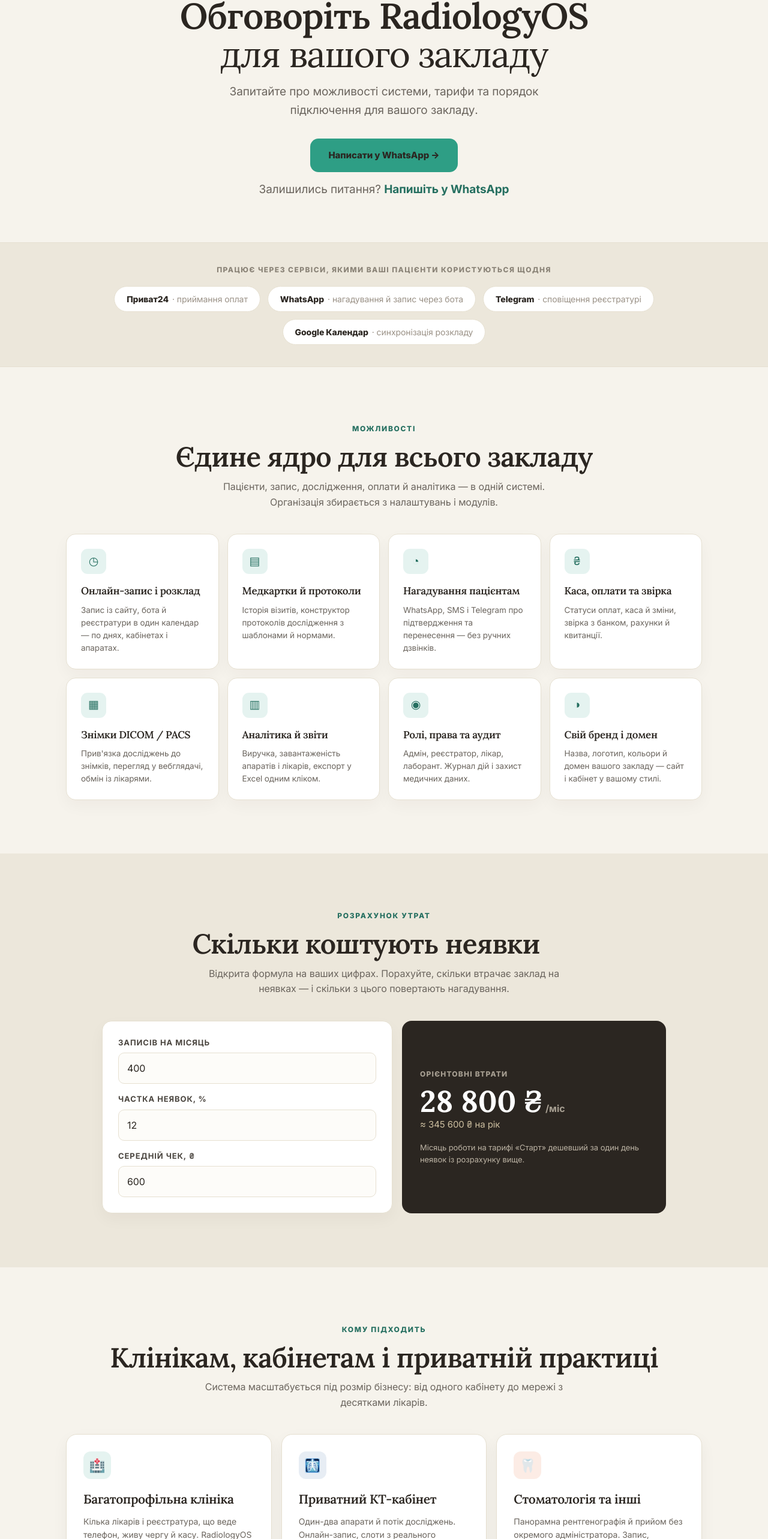
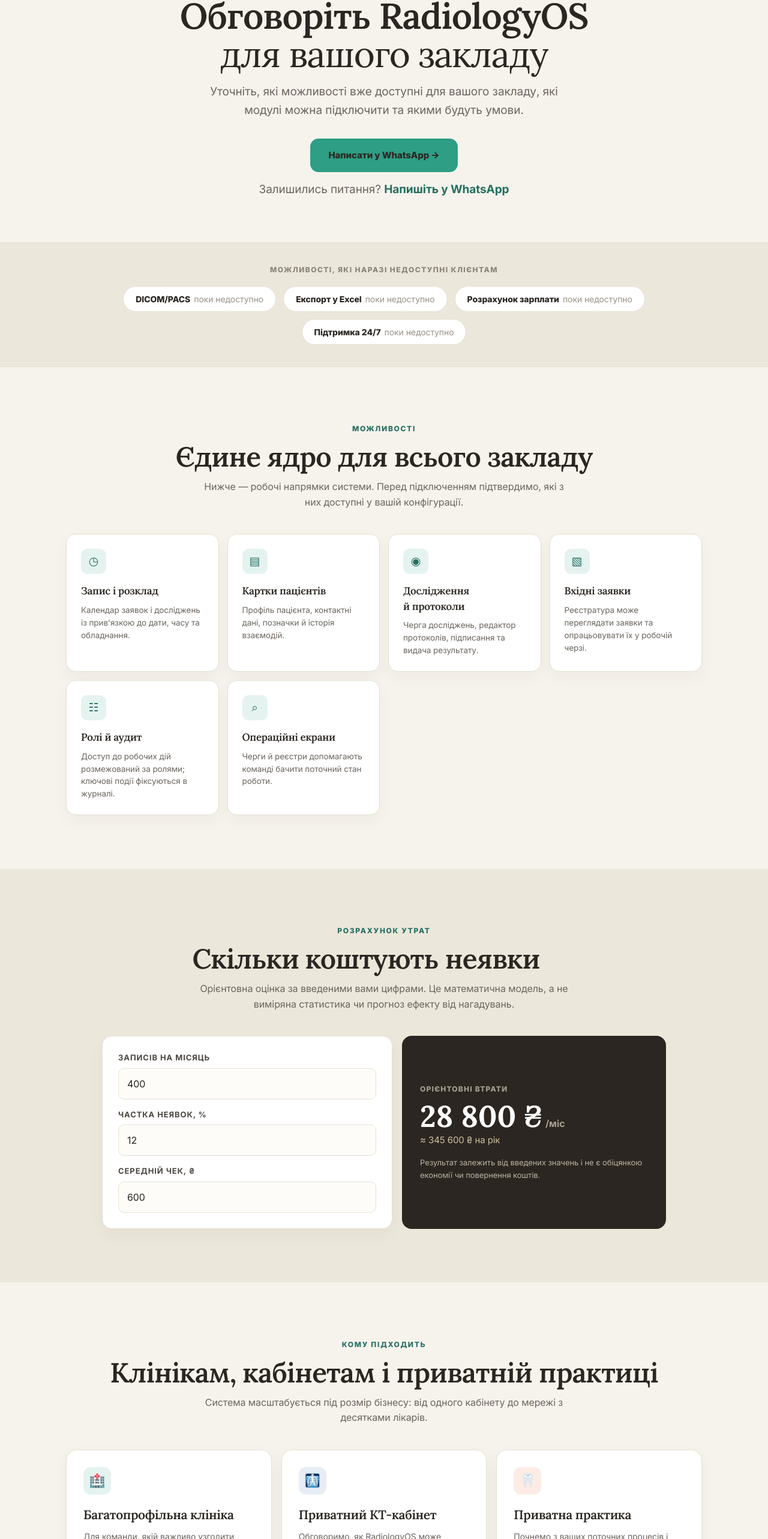
Before and after one commit to adamenkoa1/radiologyos, a Next.js app: page /product in a window 1280 px wide. Shown: the part 213-2779 px from the top of the page at 60% size. Built offline with nearby package versions, Linux system fonts and the light colour scheme.

Commit message:
fix(product): remove unavailable feature and pricing claims

```diff
--- a/app/product/page.tsx
+++ b/app/product/page.tsx
@@ -8,36 +8,23 @@ const whatsappHref = (message: string) => `https://wa.me/380972808899?text=${enc
 const contactMessage = "Добрий день! Хочу обговорити можливості й умови підключення RadiologyOS для свого закладу.";
 
 const features = [
-  { icon:"◷", title:"Онлайн-запис і розклад", text:"Запис із сайту, бота й реєстратури в один календар — по днях, кабінетах і апаратах." },
-  { icon:"▤", title:"Медкартки й протоколи", text:"Історія візитів, конструктор протоколів дослідження з шаблонами й нормами." },
-  { icon:"◔", title:"Нагадування пацієнтам", text:"WhatsApp, SMS і Telegram про підтвердження та перенесення — без ручних дзвінків." },
-  { icon:"₴", title:"Каса, оплати та звірка", text:"Статуси оплат, каса й зміни, звірка з банком, рахунки й квитанції." },
-  { icon:"▦", title:"Знімки DICOM / PACS", text:"Прив'язка досліджень до знімків, перегляд у вебглядачі, обмін із лікарями." },
-  { icon:"▥", title:"Аналітика й звіти", text:"Виручка, завантаженість апаратів і лікарів, експорт у Excel одним кліком." },
-  { icon:"◉", title:"Ролі, права та аудит", text:"Адмін, реєстратор, лікар, лаборант. Журнал дій і захист медичних даних." },
-  { icon:"◑", title:"Свій бренд і домен", text:"Назва, логотип, кольори й домен вашого закладу — сайт і кабінет у вашому стилі." },
+  { icon:"◷", title:"Запис і розклад", text:"Календар заявок і досліджень із прив'язкою до дати, часу та обладнання." },
+  { icon:"▤", title:"Картки пацієнтів", text:"Профіль пацієнта, контактні дані, позначки й історія взаємодій." },
+  { icon:"◉", title:"Дослідження й протоколи", text:"Черга досліджень, редактор протоколів, підписання та видача результату." },
+  { icon:"▧", title:"Вхідні заявки", text:"Реєстратура може переглядати заявки та опрацьовувати їх у робочій черзі." },
+  { icon:"☷", title:"Ролі й аудит", text:"Доступ до робочих дій розмежований за ролями; ключові події фіксуються в журналі." },
+  { icon:"⌕", title:"Операційні екрани", text:"Черги й реєстри допомагають команді бачити поточний стан роботи." },
 ];
 
 const audience = [
-  { icon:"🏥", tint:"teal", title:"Багатопрофільна клініка", text:"Кілька лікарів і реєстратура, що веде телефон, живу чергу й касу. RadiologyOS знімає рутину, а керівнику дає прозорі показники по кожному лікарю.", points:["Розклад і запис для всієї команди","Ролі: адміністратор, лікар, реєстратор","Зарплата лікарів за відсотком — без Excel","Аналітика по клініці й по кожному лікарю"], cta:"Обговорити для клініки" },
-  { icon:"🩻", tint:"blue", title:"Приватний КТ-кабінет", text:"Один-два апарати й потік досліджень. Онлайн-запис, слоти з реального розкладу апарата, протоколи й знімки — усе в одному місці.", points:["Запис за вільними слотами апарата","Протоколи КТ з шаблонами","Знімки DICOM під рукою","Каса й звіти по виручці"], cta:"Обговорити для КТ-кабінету" },
-  { icon:"🦷", tint:"orange", title:"Стоматологія та інші", text:"Панорамна рентгенографія й прийом без окремого адміністратора. Запис, нагадування й картки працюють самі, поки ви зайняті пацієнтом.", points:["Особистий кабінет і свій розклад","Сторінка запису зі своїм посиланням","Картка пацієнта завжди під рукою","WhatsApp-нагадування замість дзвінків"], cta:"Обговорити для лікаря" },
+  { icon:"🏥", tint:"teal", title:"Багатопрофільна клініка", text:"Для команди, якій важливо узгодити прийом, роботу реєстратури та облік досліджень.", points:["Покажемо поточні робочі сценарії","Уточнимо потрібні ролі та процеси","Підтвердимо доступні модулі до домовленості"], cta:"Обговорити для клініки" },
+  { icon:"🩻", tint:"blue", title:"Приватний КТ-кабінет", text:"Обговоримо, як RadiologyOS може вписатися у процеси кабінету та роботу з дослідженнями.", points:["Звіримо процес запису й черги","Окремо уточнимо потрібні інтеграції","Підтвердимо доступний функціонал"], cta:"Обговорити для КТ-кабінету" },
+  { icon:"🦷", tint:"orange", title:"Приватна практика", text:"Почнемо з ваших поточних процесів і визначимо, які можливості системи підходять для них.", points:["Обговоримо формат роботи","Уточнимо потрібні сценарії","Не обіцяємо функції до їх підтвердження"], cta:"Обговорити для лікаря" },
 ];
 
-const integrations = [
-  { name:"Приват24", note:"· приймання оплат" },
-  { name:"WhatsApp", note:"· нагадування й запис через бота" },
-  { name:"Telegram", note:"· сповіщення реєстратурі" },
-  { name:"Google Календар", note:"· синхронізація розкладу" },
-];
+const unavailableToClients = ["DICOM/PACS", "Експорт у Excel", "Розрахунок зарплати", "Підтримка 24/7"];
 
-const tiers = [
-  { name:"Базовий", who:"Для приватного прийому", price:"990", unit:"₴/міс", seats:"1 лікар", points:["Онлайн-запис пацієнтів","WhatsApp-нагадування","Картки пацієнтів"] },
-  { name:"Старт", who:"Для невеликої клініки", price:"2 490", unit:"₴/міс", seats:"до 5 лікарів", points:["Усе з Базового","Шаблони протоколів","Зарплата лікарів","Підтримка 24/7"] },
-  { name:"Про", who:"Для клініки, що росте", price:"4 990", unit:"₴/міс", seats:"до 15 лікарів", popular:true, points:["Усе зі Старту","Каса й рахунки","Аналітика по клініці","Пріоритетна підтримка"] },
-  { name:"Про+", who:"Клініка зі своїм сайтом", price:"7 990", unit:"₴/міс", seats:"до 25 лікарів", points:["Усе з Про","Сайт клініки на домені","5 тем оформлення","Онлайн-запис із сайту"] },
-  { name:"Мережа", who:"Для мережі чи центру", price:"14 990", unit:"₴/міс", seats:"без обмежень", points:["Усе з Про+","Безліміт лікарів","Свій номер WhatsApp","Персональний менеджер"] },
-];
+const pricingMessage = "Добрий день! Хочу уточнити, які можливості RadiologyOS доступні зараз і скільки коштуватиме підключення для мого закладу.";
 
 const faq = [
   { q:"Розрахунок утрат — це реальна статистика?", a:"Ні, і ми не видаємо його за неї. Це відкрита формула на розумних припущеннях — кількість записів, частка неявок і середній чек. Підставте свої цифри — логіка залишиться тією ж, а результат стане вашим." },
@@ -45,8 +32,9 @@ const faq = [
   { q:"Скільки триває підключення?", a:"Термін і порядок підключення залежать від налаштувань закладу та потрібних модулів. Напишіть нам — уточнимо деталі." },
 
   { q:"Наскільки захищені дані пацієнтів?", a:"Доступ — лише за ролями й паролями, кожна дія фіксується в журналі. Дані ізольовані по закладу; медичні реєстри зберігаються захищено." },
-  { q:"Чи можна перенести пацієнтів з Excel або іншої програми?", a:"Так. Ми допоможемо імпортувати пацієнтів, послуги й ціни зі звичайних таблиць — переносити вручну не доведеться." },
-  { q:"WhatsApp і SMS запрацюють одразу?", a:"Так, після підключення вашого шлюзу в налаштуваннях. До того нагадування ставляться в чергу й нічого не блокують." },
+  { q:"Які модулі доступні зараз?", a:"Доступність кожного модуля підтверджуємо перед підключенням. DICOM/PACS, експорт у Excel, розрахунок зарплати й підтримка 24/7 наразі клієнтам недоступні." },
+  { q:"Чи можна перенести дані з іншої програми?", a:"Імпорт даних не обіцяємо як готову функцію. Перед підключенням окремо перевіримо формат даних і можливість перенесення." },
+  { q:"Які канали повідомлень підключені?", a:"Доступність WhatsApp, SMS та інших каналів залежить від поточного стану інтеграцій. Підтвердимо конкретний канал до домовленості." },
   { q:"Як уточнити умови оплати?", a:"Напишіть нам у WhatsApp — уточнимо вартість, спосіб оплати та порядок підключення." },
 ];
 
@@ -80,7 +68,7 @@ export default function ProductPage() {
     <section className="rosHero" id="top">
       <span className="rosEyebrow">Розумна реєстратура для клінік і лікарів</span>
       <h1>Обговоріть RadiologyOS<br/><em>для вашого закладу</em></h1>
-      <p>Запитайте про можливості системи, тарифи та порядок підключення для вашого закладу.</p>
+      <p>Уточніть, які можливості вже доступні для вашого закладу, які модулі можна підключити та якими будуть умови.</p>
       <div className="rosHeroCta">
         <a className="rosBtn rosBtnLg" href={whatsappHref(contactMessage)}>Написати у WhatsApp →</a>
       </div>
@@ -88,16 +76,16 @@ export default function ProductPage() {
     </section>
 
     <section className="rosIntegr">
-      <p className="rosIntegrCap">Працює через сервіси, якими ваші пацієнти користуються щодня</p>
-      <div className="rosIntegrChips">
-        {integrations.map(i=><span className="rosChip" key={i.name}><b>{i.name}</b> <span>{i.note}</span></span>)}
+      <p className="rosIntegrCap">Можливості, які наразі недоступні клієнтам</p>
+      <div className="rosIntegrChips rosUnavailableList" aria-label="Наразі недоступні клієнтам">
+        {unavailableToClients.map(name=><span className="rosChip" key={name}><b>{name}</b> <span>поки недоступно</span></span>)}
       </div>
     </section>
 
     <section className="rosSection" id="features">
       <p className="rosSectionEyebrow">Можливості</p>
       <h2>Єдине ядро для всього закладу</h2>
-      <p className="rosLead">Пацієнти, запис, дослідження, оплати й аналітика — в одній системі. Організація збирається з налаштувань і модулів.</p>
+      <p className="rosLead">Нижче — робочі напрямки системи. Перед підключенням підтвердимо, які з них доступні у вашій конфігурації.</p>
       <div className="rosFeatureGrid">
         {features.map(f=><article className="rosFeature" key={f.title}>
           <span className="rosFeatureIcon" aria-hidden="true">{f.icon}</span>
@@ -109,7 +97,7 @@ export default function ProductPage() {
     <section className="rosSection rosSectionAlt" id="calc">
       <p className="rosSectionEyebrow">Розрахунок утрат</p>
       <h2>Скільки коштують неявки</h2>
-      <p className="rosLead">Відкрита формула на ваших цифрах. Порахуйте, скільки втрачає заклад на неявках — і скільки з цього повертають нагадування.</p>
+      <p className="rosLead">Орієнтовна оцінка за введеними вами цифрами. Це математична модель, а не виміряна статистика чи прогноз ефекту від нагадувань.</p>
       <div className="rosCalc">
         <div className="rosCalcInputs">
           <label><span>Записів на місяць</span><input type="number" min={0} max={100000} value={visits} onChange={e=>setVisits(Math.max(0,Number(e.target.value)||0))}/></label>
@@ -120,7 +108,7 @@ export default function ProductPage() {
           <span className="rosCalcResultCap">Орієнтовні втрати</span>
           <b className="rosCalcMonthly">{money.format(monthlyLoss)} ₴<small>/міс</small></b>
           <span className="rosCalcYearly">≈ {money.format(yearlyLoss)} ₴ на рік</span>
-          <p>Місяць роботи на тарифі «Старт» дешевший за один день неявок із розрахунку вище.</p>
+          <p>Результат залежить від введених значень і не є обіцянкою економії чи повернення коштів.</p>
         </div>
       </div>
     </section>
@@ -142,19 +130,16 @@ export default function ProductPage() {
     <section className="rosSection rosSectionAlt" id="pricing">
       <p className="rosSectionEyebrow">Тарифи</p>
       <h2>Тарифи та вартість</h2>
-      <p className="rosLead">Вартість залежить лише від числа лікарів — платити за невикористані місця не потрібно.</p>
+      <p className="rosLead">Публічні тарифи й ціни ще не підтверджені для клієнтського підключення. Спочатку узгодимо доступні модулі та процеси, після цього повідомимо вартість.</p>
       <div className="rosPricing">
-        {tiers.map(t=><article className={`rosTier${t.popular?" popular":""}`} key={t.name}>
-          {t.popular && <span className="rosTierBadge">Популярний</span>}
-          <b className="rosTierName">{t.name}</b>
-          <span className="rosTierWho">{t.who}</span>
-          <div className="rosTierPrice"><b>{t.price}</b> <span>{t.unit}</span></div>
-          <span className="rosTierSeats">{t.seats}</span>
-          <ul>{t.points.map(p=><li key={p}>{p}</li>)}</ul>
-          <a className="rosBtn rosTierBtn" href={whatsappHref(`Добрий день! Хочу уточнити умови тарифу «${t.name}» RadiologyOS.`)}>Запитати про тариф</a>
-        </article>)}
+        <article className="rosTier rosTierContact">
+          <b className="rosTierName">Індивідуальні умови</b>
+          <span className="rosTierWho">Після підтвердження доступних функцій</span>
+          <p>Запитайте про поточну доступність системи й вартість для вашого закладу.</p>
+          <a className="rosBtn rosTierBtn" href={whatsappHref(pricingMessage)}>Уточнити умови й вартість</a>
+        </article>
       </div>
-      <p className="rosPricingNote">Напишіть нам, щоб уточнити умови тарифу та підключення.</p>
+      <p className="rosPricingNote">Ціни не публікуємо, доки не підтверджено склад доступної пропозиції.</p>
     </section>
 
     <section className="rosSection" id="faq">
```
